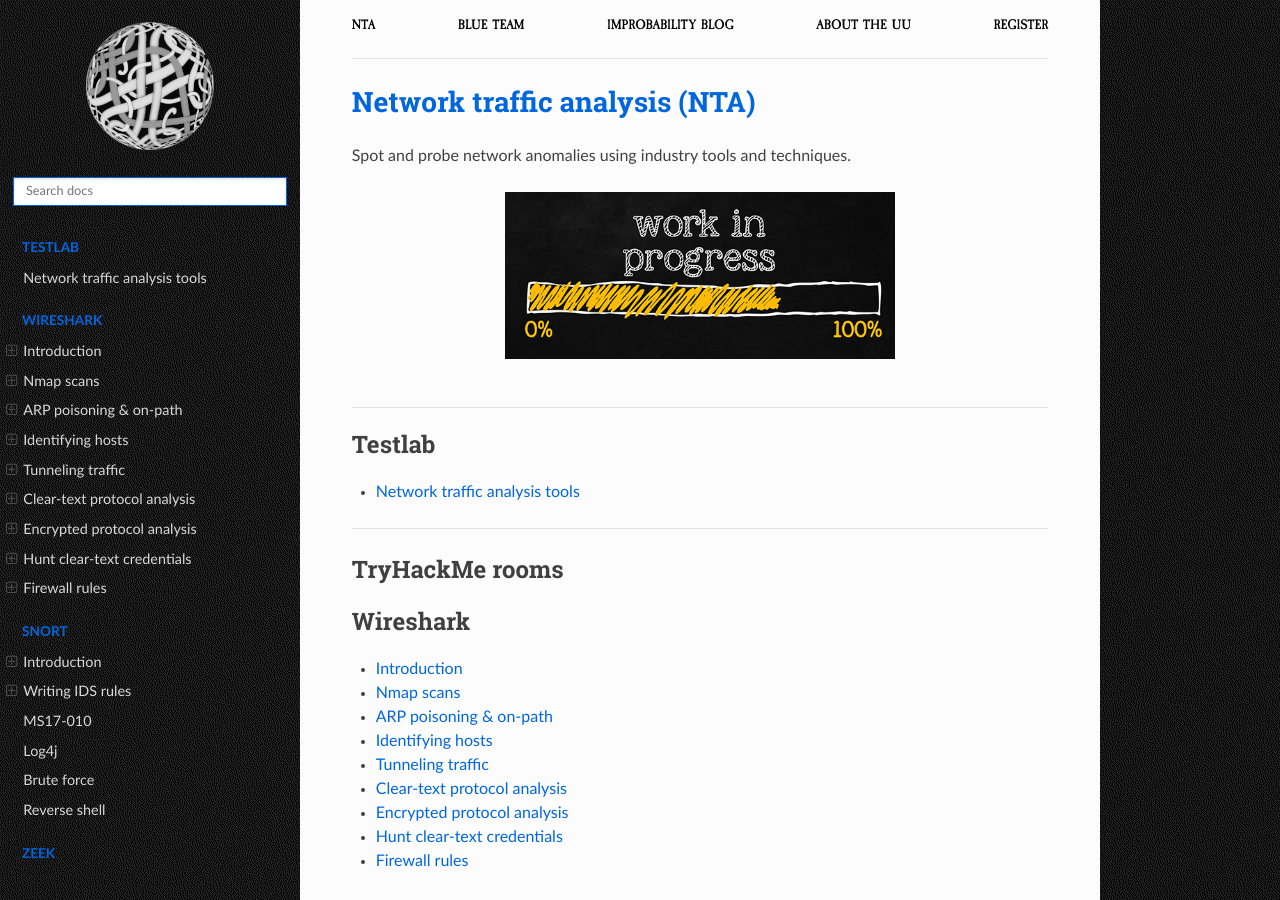
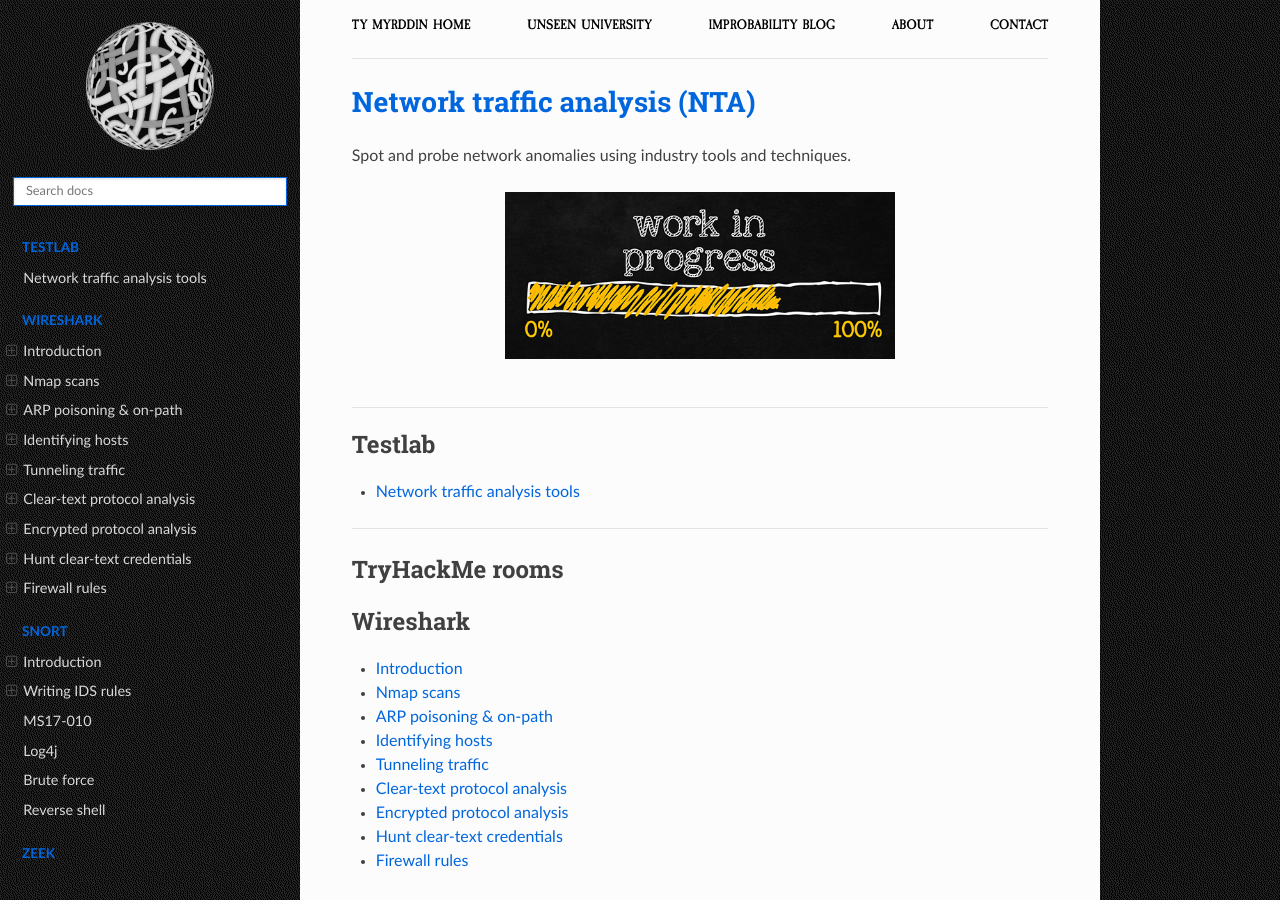
Before and after one commit to tymyrddin/blue-net, a Sphinx documentation site: the page built from source/index.rst, in a window 1280 px wide and 900 px high. Built offline with Sphinx 7.4.7 and the Read the Docs theme 2.0.0, drawn with Linux system fonts in a browser that asks for light colours; some of the changed text lies outside the part shown.

Commit message:
upgrades

```diff
--- a/source/_templates/breadcrumbs.html
+++ b/source/_templates/breadcrumbs.html
@@ -1,11 +1,11 @@
 <div class="container">
     <topnav>
             <ul>
-                <li class="nav__item"><a href="https://nta.tymyrddin.dev/" class="nav__link">NTA</a></li>
-                <li class="nav__item"><a href="https://blue.tymyrddin.dev/" class="nav__link">Blue Team</a></li>
-                <li class="nav__item"><a href="https://uu.tymyrddin.dev/blog/" class="nav__link">Improbability Blog</a></li>
-                <li class="nav__item"><a href="https://uu.tymyrddin.dev/about/" class="nav__link">About the UU</a></li>
-                <li class="nav__item"><a href="https://uu.tymyrddin.dev/registration/" class="nav__link">Register</a></li>
+                <li class="nav__item"><a href="https://tymyrddin.dev/" class="nav__link">Ty Myrddin Home</a></li>
+                <li class="nav__item"><a href="https://uu.tymyrddin.dev/writeups/" class="nav__link">Unseen University</a></li>
+                <li class="nav__item"><a href="https://tymyrddin.dev/blogs/" class="nav__link">Improbability Blog</a></li>
+                <li class="nav__item"><a href="https://tymyrddin.dev/about/" class="nav__link">About</a></li>
+                <li class="nav__item"><a href="https://tymyrddin.dev/contact/" class="nav__link">Contact</a></li>
             </ul>
     </topnav>
     <hr>
--- a/source/_templates/footer.html
+++ b/source/_templates/footer.html
@@ -1,4 +1,4 @@
 {% extends "!footer.html" %}
 {%- block contentinfo %}
-        <a href="https://uu.tymyrddin.dev">Unseen University</a>, 2023, with a forest garden <a href="https://ut7.fr/">fostered by /ut7</a>.
+        <a href="https://uu.tymyrddin.dev">Unseen University</a>, 2024, with a forest garden <a href="https://ut7.fr/">fostered by /ut7</a>.
 {% endblock %}
--- a/source/conf.py
+++ b/source/conf.py
@@ -81,7 +81,6 @@
 }
 myst_url_schemes = ["http", "https", ]
 
-
 myst_enable_extensions = [
     "amsmath",
     "dollarmath",
```
Also changed, not shown: requirements.txt (+17 -83 lines).
